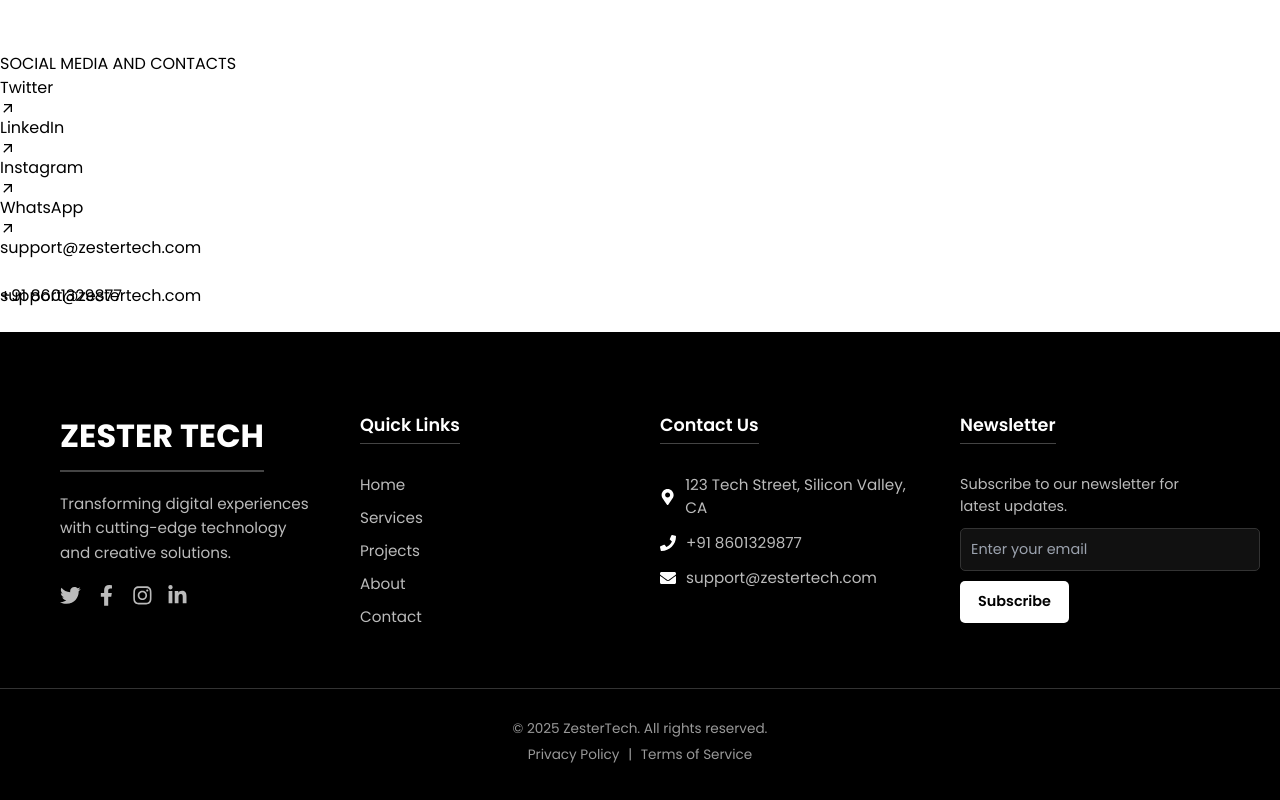
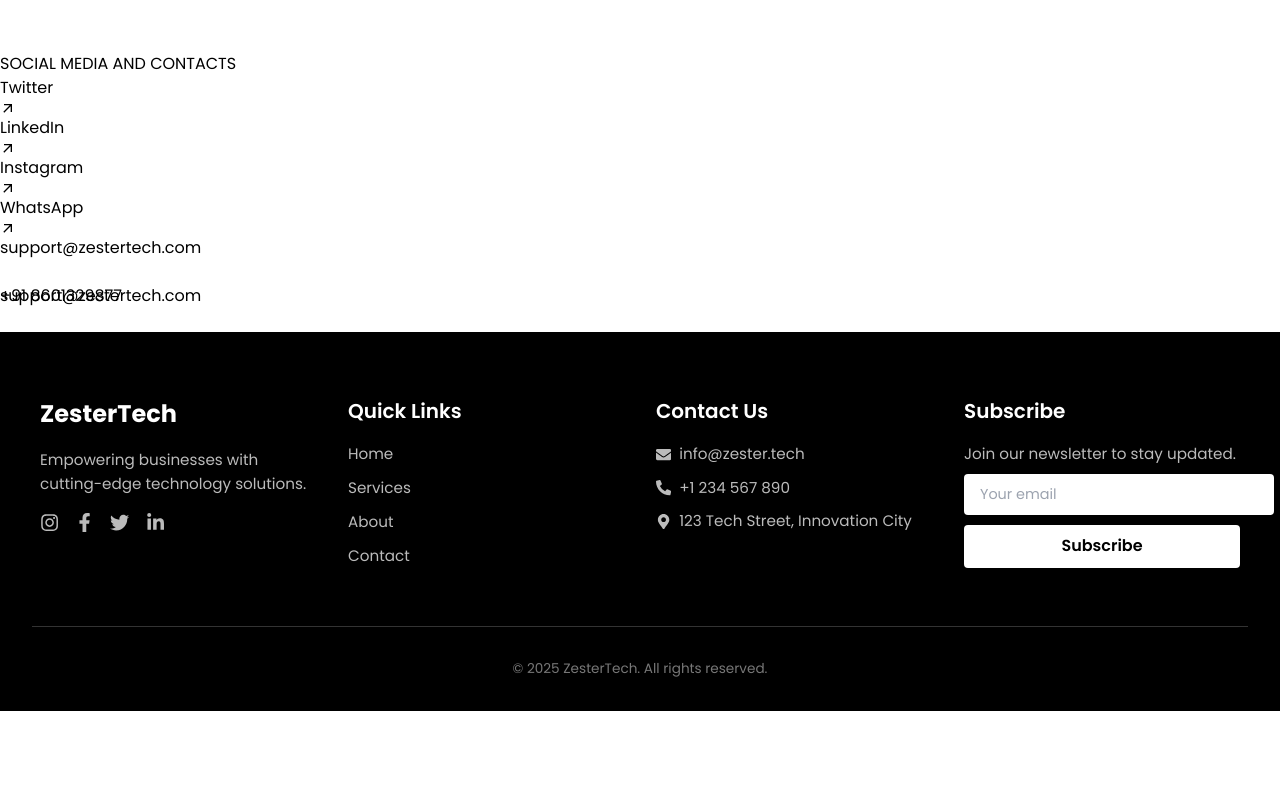
Before and after one commit to SanjeevCod3r/ZesterTech.Com, a React (Vite) app: page /contact in a window 1280 px wide. Shown: the part 763-1563 px from the top of the page. After the commit the page ends 1474 px from the top, so only its background shows below. Built offline with nearby package versions, Linux system fonts and the light colour scheme.

Commit message:
[Sanjeev] Add: Done nav and footer

```diff
--- a/src/components/Footer.jsx
+++ b/src/components/Footer.jsx
@@ -1,282 +1,219 @@
 import React from 'react';
-import styled from 'styled-components';
 import {
+  FaFacebookF,
   FaTwitter,
-  FaFacebookF,
   FaInstagram,
   FaLinkedinIn,
+  FaEnvelope,
+  FaPhoneAlt,
   FaMapMarkerAlt,
-  FaPhone,
-  FaEnvelope,
 } from 'react-icons/fa';
 
 const Footer = () => {
   return (
-    <FooterContainer>
-      <Content>
-        <Column>
-          <Logo>Zester Tech</Logo>
-          <Description>
-            Transforming digital experiences with cutting-edge technology and creative solutions.
-          </Description>
-          <SocialLinks>
-            <a href="#"><FaTwitter /></a>
-            <a href="#"><FaFacebookF /></a>
-            <a href="#"><FaInstagram /></a>
-            <a href="#"><FaLinkedinIn /></a>
-          </SocialLinks>
-        </Column>
+    <footer className="footer">
+      <style jsx>{`
+        .footer {
+          background-color: #000000;
+          color: #ffffff;
+          padding: 4rem 2rem 2rem;
+          font-family: 'Inter', sans-serif;
+        }
 
-        <Column>
-          <Title>Quick Links</Title>
-          <Links>
-            <a href="#home">Home</a>
-            <a href="#services">Services</a>
-            <a href="#projects">Projects</a>
-            <a href="#about">About</a>
-            <a href="#contact">Contact</a>
-          </Links>
-        </Column>
+        .footer-content {
+          max-width: 1200px;
+          margin: 0 auto;
+          display: grid;
+          grid-template-columns: repeat(auto-fit, minmax(250px, 1fr));
+          gap: 2rem;
+        }
 
-        <Column>
-          <Title>Contact Us</Title>
-          <ContactInfo>
-            <div><FaMapMarkerAlt /><span>123 Tech Street, Silicon Valley, CA</span></div>
-            <div><FaPhone /><span>+91 8601329877</span></div>
-            <div><FaEnvelope /><span>support@zestertech.com</span></div>
-          </ContactInfo>
-        </Column>
+        .footer-section h3 {
+          margin-bottom: 1rem;
+          font-size: 1.25rem;
+          font-weight: 600;
+        }
 
-        <Column>
-          <Title>Newsletter</Title>
-          <Newsletter>
-            <NewsletterText>
-              Subscribe to our newsletter for latest updates.
-            </NewsletterText>
-            <form>
-              <input type="email" placeholder="Enter your email" />
-              <button type="submit">Subscribe</button>
-            </form>
-          </Newsletter>
-        </Column>
-      </Content>
+        .footer-section p,
+        .footer-section a {
+          color: #bbbbbb;
+          font-size: 0.95rem;
+          line-height: 1.6;
+          text-decoration: none;
+        }
 
-      <BottomBar>
+        .footer-section ul {
+          list-style: none;
+          padding: 0;
+        }
+
+        .footer-section ul li {
+          margin-bottom: 0.6rem;
+        }
+
+        .footer-section a:hover {
+          color: #ffffff;
+          transition: color 0.3s ease-in-out;
+        }
+
+        .logo {
+          font-size: 1.5rem;
+          font-weight: bold;
+          color: #ffffff;
+          margin-bottom: 1rem;
+        }
+
+        .social-icons {
+          display: flex;
+          gap: 1rem;
+          margin-top: 1rem;
+        }
+
+        .social-icons a {
+          color: #bbbbbb;
+          font-size: 1.2rem;
+          transition: color 0.3s ease;
+        }
+
+        .social-icons a:hover {
+          color: #ffffff;
+        }
+
+        .contact-info {
+          display: flex;
+          flex-direction: column;
+          gap: 0.6rem;
+        }
+
+        .contact-item {
+          display: flex;
+          align-items: center;
+          gap: 0.5rem;
+          color: #bbbbbb;
+          font-size: 0.95rem;
+        }
+
+        .subscribe-form {
+          display: flex;
+          flex-wrap: wrap;
+          gap: 0.6rem;
+          margin-top: 0.5rem;
+        }
+
+        .subscribe-form input {
+          flex: 1 1 60%;
+          padding: 0.6rem 1rem;
+          border: none;
+          border-radius: 4px;
+          font-size: 0.9rem;
+        }
+
+        .subscribe-form button {
+          flex: 1 1 35%;
+          padding: 0.6rem 1rem;
+          background-color: #ffffff;
+          color: #000;
+          border: none;
+          border-radius: 4px;
+          cursor: pointer;
+          font-weight: 600;
+          transition: background-color 0.3s ease;
+        }
+
+        .subscribe-form button:hover {
+          background-color: #dddddd;
+        }
+
+        .footer-bottom {
+          text-align: center;
+          margin-top: 3rem;
+          padding-top: 2rem;
+          border-top: 1px solid #333;
+        }
+
+        .footer-bottom p {
+          color: #777777;
+          font-size: 0.85rem;
+        }
+
+        @media (max-width: 768px) {
+          .footer-content {
+            grid-template-columns: 1fr;
+            text-align: center;
+          }
+
+          .contact-info {
+            align-items: center;
+          }
+
+          .social-icons {
+            justify-content: center;
+          }
+
+          .subscribe-form {
+            flex-direction: column;
+            align-items: center;
+          }
+
+          .subscribe-form input,
+          .subscribe-form button {
+            width: 100%;
+          }
+        }
+      `}</style>
+
+      <div className="footer-content">
+        <div className="footer-section">
+          <div className="logo">ZesterTech</div>
+          <p>Empowering businesses with cutting-edge technology solutions.</p>
+          <div className="social-icons">
+            <a href="https://www.instagram.com" target="_blank" rel="noopener noreferrer"><FaInstagram /></a>
+            <a href="https://www.facebook.com" target="_blank" rel="noopener noreferrer"><FaFacebookF /></a>
+            <a href="https://twitter.com" target="_blank" rel="noopener noreferrer"><FaTwitter /></a>
+            <a href="https://linkedin.com" target="_blank" rel="noopener noreferrer"><FaLinkedinIn /></a>
+          </div>
+        </div>
+
+        <div className="footer-section">
+          <h3>Quick Links</h3>
+          <ul>
+            <li><a href="/">Home</a></li>
+            <li><a href="/services">Services</a></li>
+            <li><a href="/about">About</a></li>
+            <li><a href="/contact">Contact</a></li>
+          </ul>
+        </div>
+
+        <div className="footer-section">
+          <h3>Contact Us</h3>
+          <div className="contact-info">
+            <div className="contact-item">
+              <FaEnvelope /> <a href="mailto:info@zester.tech">info@zester.tech</a>
+            </div>
+            <div className="contact-item">
+              <FaPhoneAlt /> <a href="tel:+1234567890">+1 234 567 890</a>
+            </div>
+            <div className="contact-item">
+              <FaMapMarkerAlt /> <span>123 Tech Street, Innovation City</span>
+            </div>
+          </div>
+        </div>
+
+        <div className="footer-section">
+          <h3>Subscribe</h3>
+          <p>Join our newsletter to stay updated.</p>
+          <form className="subscribe-form">
+            <input type="email" placeholder="Your email" />
+            <button type="submit">Subscribe</button>
+          </form>
+        </div>
+      </div>
+
+      <div className="footer-bottom">
         <p>&copy; {new Date().getFullYear()} ZesterTech. All rights reserved.</p>
-        <p>
-          <a href="#">Privacy Policy</a> | <a href="#">Terms of Service</a>
-        </p>
-      </BottomBar>
-    </FooterContainer>
+      </div>
+    </footer>
   );
 };
 
-// Styled Components
-
-const FooterContainer = styled.footer`
-  background: #000;
-  color: #eee;
-  padding: 80px 0 30px;
-  font-family: 'Segoe UI', sans-serif;
-
-  @media (max-width: 600px) {
-    padding: 50px 15px 20px;
-  }
-`;
-
-const Content = styled.div`
-  max-width: 1200px;
-  margin: auto;
-  padding: 0 20px;
-  display: grid;
-  grid-template-columns: repeat(auto-fit, minmax(250px, 1fr));
-  gap: 40px;
-
-  @media (max-width: 768px) {
-    grid-template-columns: 1fr;
-  }
-`;
-
-const Column = styled.div`
-  display: flex;
-  flex-direction: column;
-  gap: 20px;
-`;
-
-const Logo = styled.h1`
-  font-size: 2rem;
-  font-weight: bold;
-  color: #fff;
-  text-transform: uppercase;
-  border-bottom: 2px solid #444;
-  padding-bottom: 10px;
-  width: fit-content;
-`;
-
-const Description = styled.p`
-  color: #bbb;
-  font-size: 0.95rem;
-  line-height: 1.6;
-`;
-
-const SocialLinks = styled.div`
-  display: flex;
-  gap: 15px;
-
-  a {
-    color: #bbb;
-    font-size: 1.3rem;
-    transition: all 0.3s ease;
-
-    &:hover {
-      color: #fff;
-      transform: scale(1.1);
-    }
-  }
-`;
-
-const Title = styled.h3`
-  font-size: 1.1rem;
-  font-weight: 600;
-  color: #fff;
-  margin-bottom: 10px;
-  border-bottom: 1px solid #444;
-  padding-bottom: 5px;
-  width: fit-content;
-`;
-
-const Links = styled.div`
-  display: flex;
-  flex-direction: column;
-  gap: 10px;
-
-  a {
-    color: #bbb;
-    text-decoration: none;
-    font-size: 0.95rem;
-    transition: color 0.3s;
-
-    &:hover {
-      color: #fff;
-    }
-  }
-`;
-
-const ContactInfo = styled.div`
-  display: flex;
-  flex-direction: column;
-  gap: 12px;
-
-  div {
-    display: flex;
-    align-items: center;
-    gap: 10px;
-    color: #bbb;
-    font-size: 0.95rem;
-
-    svg {
-      color: #fff;
-      font-size: 1rem;
-    }
-  }
-`;
-
-const Newsletter = styled.div`
-  form {
-    display: flex;
-    flex-wrap: wrap;
-    gap: 10px;
-    margin-top: 10px;
-
-    input {
-      flex: 1 1 200px;
-      padding: 10px;
-      background: #111;
-      color: #fff;
-      border: 1px solid #333;
-      border-radius: 5px;
-      font-size: 0.9rem;
-
-      &:focus {
-        outline: none;
-        border-color: #fff;
-      }
-
-      @media (max-width: 500px) {
-        padding: 8px;
-        font-size: 0.85rem;
-      }
-    }
-
-    button {
-      padding: 10px 18px;
-      background: #fff;
-      color: #000;
-      border: none;
-      font-weight: 600;
-      border-radius: 5px;
-      cursor: pointer;
-      transition: background 0.3s;
-      font-size: 0.9rem;
-
-      &:hover {
-        background: #ddd;
-      }
-
-      @media (max-width: 500px) {
-        padding: 8px 16px;
-        font-size: 0.85rem;
-        width: 100%;
-      }
-    }
-
-    @media (max-width: 500px) {
-      flex-direction: column;
-
-      input {
-        width: 100%;
-      }
-    }
-  }
-`;
-
-const NewsletterText = styled.p`
-  color: #bbb;
-  font-size: 0.9rem;
-  margin: 0;
-
-  @media (max-width: 500px) {
-    font-size: 0.85rem;
-    line-height: 1.4;
-  }
-`;
-
-const BottomBar = styled.div`
-  margin-top: 60px;
-  padding-top: 25px;
-  border-top: 1px solid #333;
-  text-align: center;
-  font-size: 0.85rem;
-  color: #999;
-
-  p {
-    margin: 5px 0;
-    word-break: break-word;
-  }
-
-  a {
-    color: #999;
-    text-decoration: none;
-    margin: 0 5px;
-
-    &:hover {
-      color: #fff;
-    }
-  }
-
-  @media (max-width: 500px) {
-    font-size: 0.8rem;
-  }
-`;
-
 export default Footer;
--- a/src/components/Navbar.jsx
+++ b/src/components/Navbar.jsx
@@ -1,46 +1,52 @@
 import React, { useState } from 'react';
-import { HiOutlineMenuAlt4 } from "react-icons/hi";
-import { HiArrowRight } from "react-icons/hi";
+import { HiOutlineMenuAlt4, HiArrowRight } from "react-icons/hi";
 import { Link } from "react-router-dom";
 
 const Navbar = () => {
   const [isOpen, setIsOpen] = useState(false);
 
   return (
-    <div className='bg-white shadow-md fixed w-full z-50'>
-      <div className='flex justify-between items-center text-lg px-4 md:px-8 py-3'>
-        <span className='font-bold text-xl'>ZesterTech</span>
+    <div className={`fixed top-4 left-4 right-4 z-50 bg-white shadow-lg rounded-3xl px-6 py-4 md:px-10 transition-all duration-300 ${isOpen ? 'pb-6' : 'pb-4'}`}>
+      {/* Top Row */}
+      <div className="flex justify-between items-center">
+        {/* Logo */}
+        <Link
+          to="/"
+          className="text-black font-extrabold text-2xl tracking-wide font-[Poppins] hover:opacity-80"
+        >
+          ZesterTech
+        </Link>
 
         {/* Desktop Menu */}
-        <div className='hidden md:flex space-x-4 items-center'>
-          <Link to='/' className='text-black px-3 py-1.5 hover:bg-gray-100 rounded-md transition-colors'>Home</Link>
-          <Link to='/about' className='text-black px-3 py-1.5 hover:bg-gray-100 rounded-md transition-colors'>About Us</Link>
-          <Link to='/contact' className='text-black px-3 py-1.5 hover:bg-gray-100 rounded-md transition-colors'>Contact</Link>
-          <button className='bg-black text-white px-4 py-1.5 rounded-md flex items-center hover:bg-gray-800 transition-colors'>
-            Get Started <HiArrowRight className='ml-1.5' />
+        <div className="hidden md:flex space-x-5 items-center">
+          <Link to="/" className="text-gray-800 px-3 py-1.5 hover:bg-gray-100 rounded-full">Home</Link>
+          <Link to="/about" className="text-gray-800 px-3 py-1.5 hover:bg-gray-100 rounded-full">About Us</Link>
+          <Link to="/contact" className="text-gray-800 px-3 py-1.5 hover:bg-gray-100 rounded-full">Contact</Link>
+          <button className="bg-black text-white px-5 py-1.5 rounded-full flex items-center hover:bg-gray-800 transition">
+            Get Started <HiArrowRight className="ml-2" />
           </button>
         </div>
 
         {/* Mobile Menu Button */}
         <button
           onClick={() => setIsOpen(!isOpen)}
-          className='md:hidden text-lg'
+          className="md:hidden text-2xl text-gray-700"
         >
           <HiOutlineMenuAlt4 />
         </button>
       </div>
 
-      {/* Mobile Menu */}
+      {/* Mobile Menu (Inside Rounded Box) */}
       {isOpen && (
-        <div className='md:hidden bg-white p-3 flex flex-col space-y-3'>
-          <Link to='/' className='text-black px-3 py-1.5 hover:bg-gray-100 rounded-md transition-colors block text-center'>Home</Link>
-          <Link to='/about' className='text-black px-3 py-1.5 hover:bg-gray-100 rounded-md transition-colors block text-center'>About Us</Link>
-          <Link to='/contact' className='text-black px-3 py-1.5 hover:bg-gray-100 rounded-md transition-colors block text-center'>Contact</Link>
-          <button className='bg-black text-white w-full px-4 py-1.5 rounded-md'>Get Started</button>
+        <div className="flex flex-col mt-4 space-y-3 md:hidden">
+          <Link to="/" className="text-gray-800 py-2 rounded-full text-center hover:bg-gray-100">Home</Link>
+          <Link to="/about" className="text-gray-800 py-2 rounded-full text-center hover:bg-gray-100">About Us</Link>
+          <Link to="/contact" className="text-gray-800 py-2 rounded-full text-center hover:bg-gray-100">Contact</Link>
+          <button className="bg-black text-white py-2 rounded-full">Get Started</button>
         </div>
       )}
     </div>
-  )
-}
+  );
+};
 
 export default Navbar;
```
